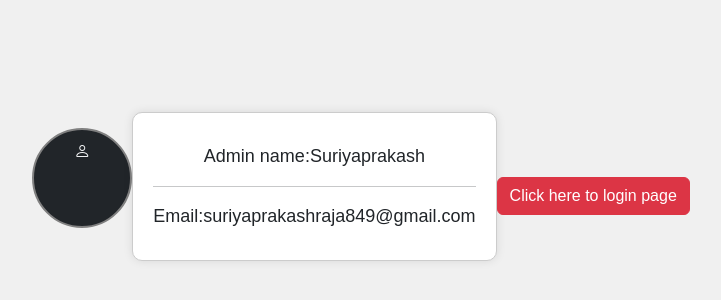
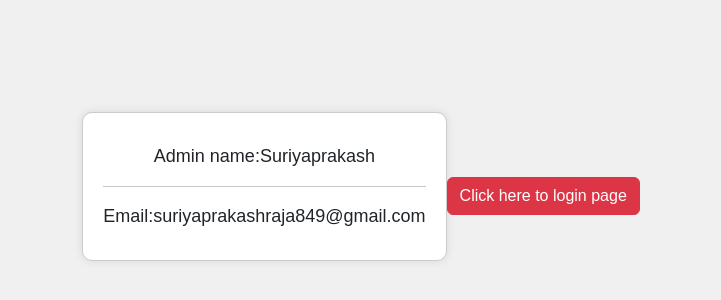
Before and after one commit to Suriya3621/Chat-app, a React (Create React App) app in the folder frontend/: page /detail in a window 1280 px wide. Shown: the part 214-514 px from the top of the page, without its empty margins (279-1000 px from the left). Built offline with nearby package versions, Linux system fonts and the light colour scheme.

Commit message:
Update Admin.jsx

```diff
--- a/frontend/src/Admin.jsx
+++ b/frontend/src/Admin.jsx
@@ -4,7 +4,7 @@ import './Admin.css'
 function Admin(){
   return(
       <center class="con">
-  <p class="person text-light bg-dark "><i class="bi bi-person"></i></p>
+
   <div class="detail">
   <p>Admin name:Suriyaprakash</p>
   <hr/>
```
